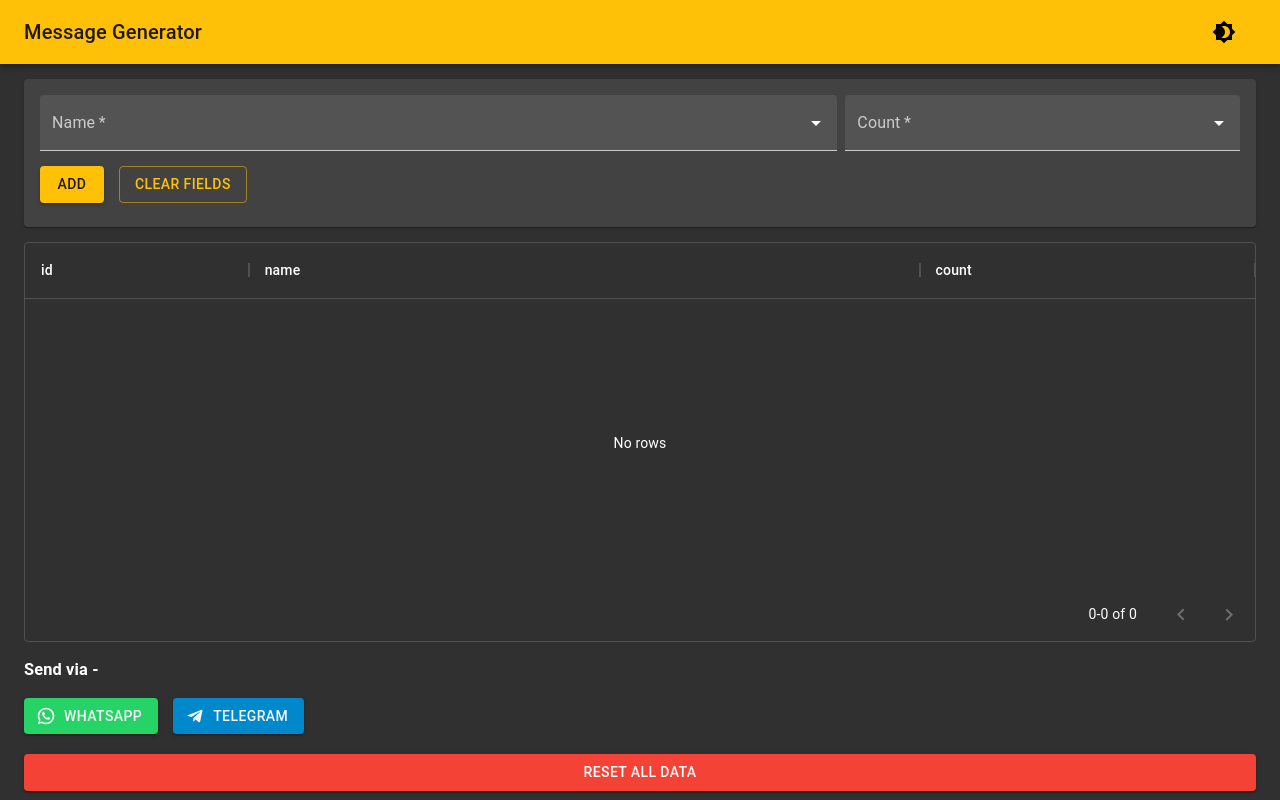
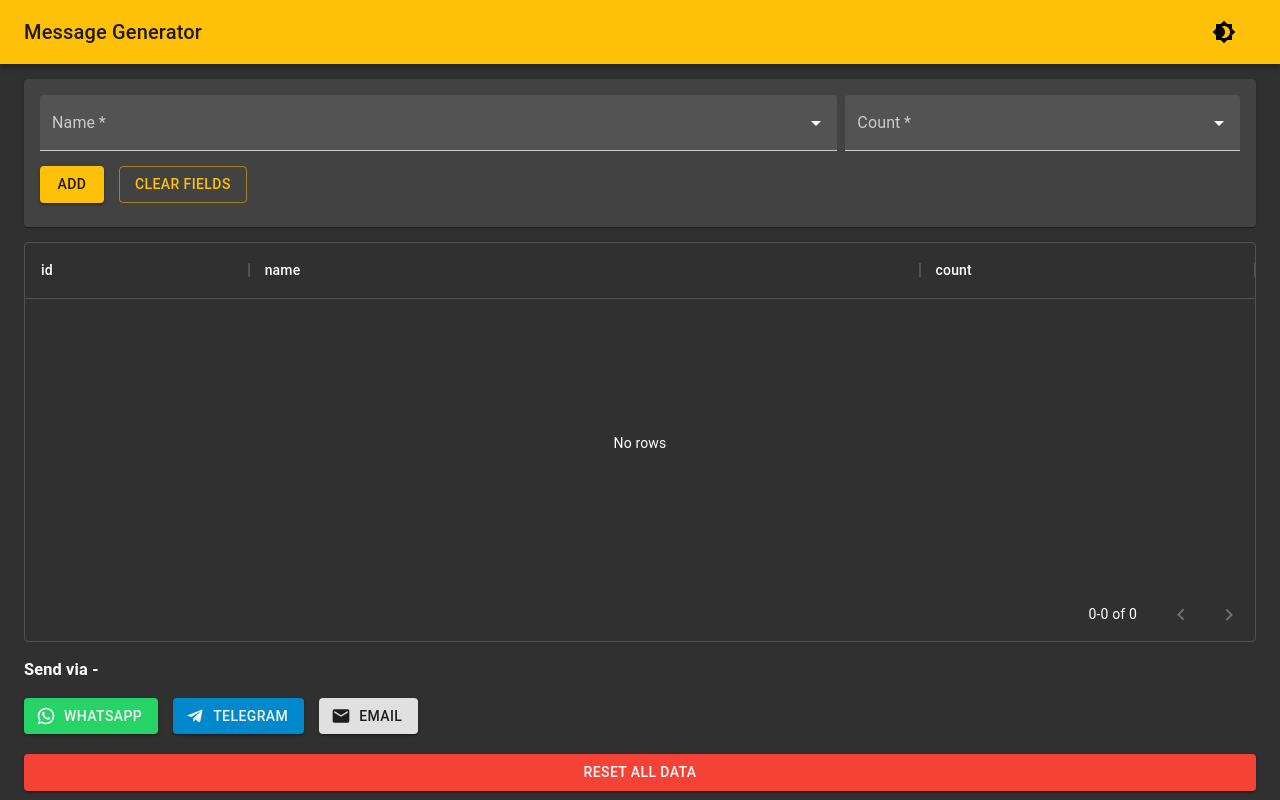
Before and after one commit to abdulsamad/message-generator, a React (Create React App) app: page / in a window 1280 px wide. Built offline with nearby package versions, Linux system fonts and the light colour scheme.

Commit message:
:lipstick: Added email component

```diff
--- a/src/components/layout/Send.tsx
+++ b/src/components/layout/Send.tsx
@@ -3,6 +3,7 @@ import { makeStyles } from '@material-ui/core/styles';
 import Container from '@material-ui/core/Container';
 import WhatsApp from '../messenger/WhatsApp';
 import Telegram from '../messenger/Telegram';
+import Email from '../messenger/Email';
 
 const useStyles = makeStyles({
   root: {
@@ -24,6 +25,7 @@ const Send: FC = () => {
       <div className={classes.row}>
         <WhatsApp />
         <Telegram />
+        <Email />
       </div>
     </Container>
   );
--- /dev/null
+++ b/src/components/messenger/Email.tsx
@@ -0,0 +1,37 @@
+import { MouseEventHandler, FC } from 'react';
+import { makeStyles } from '@material-ui/core/styles';
+import Button from '@material-ui/core/Button';
+import EmailIcon from '@material-ui/icons/Email';
+
+import { useAppContext } from '../../context/Context';
+
+const useStyles = makeStyles({
+  button: {
+    //
+  },
+});
+
+const Email: FC = () => {
+  const { text } = useAppContext();
+  const classes = useStyles();
+
+  const handleClick: MouseEventHandler = () => {
+    const body = text.map(({ name, count }) => `${name} ${count}`).join('\n');
+    const subject = 'Generated from Message Generator';
+    const url = `mailto:?subject=${encodeURIComponent(subject)}&body=${encodeURIComponent(body)}`;
+
+    window.open(url, '_blank');
+  };
+
+  return (
+    <Button
+      variant='contained'
+      className={classes.button}
+      startIcon={<EmailIcon />}
+      onClick={handleClick}>
+      Email
+    </Button>
+  );
+};
+
+export default Email;
```
